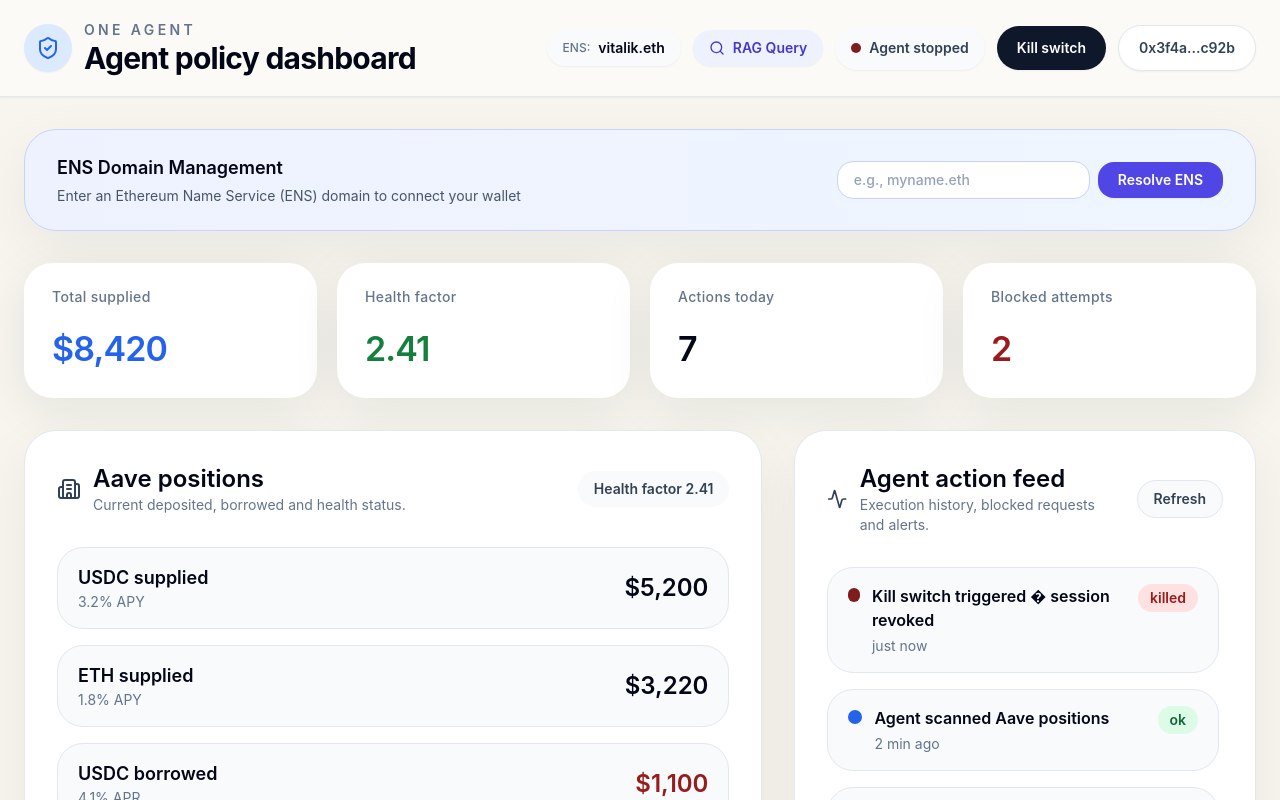
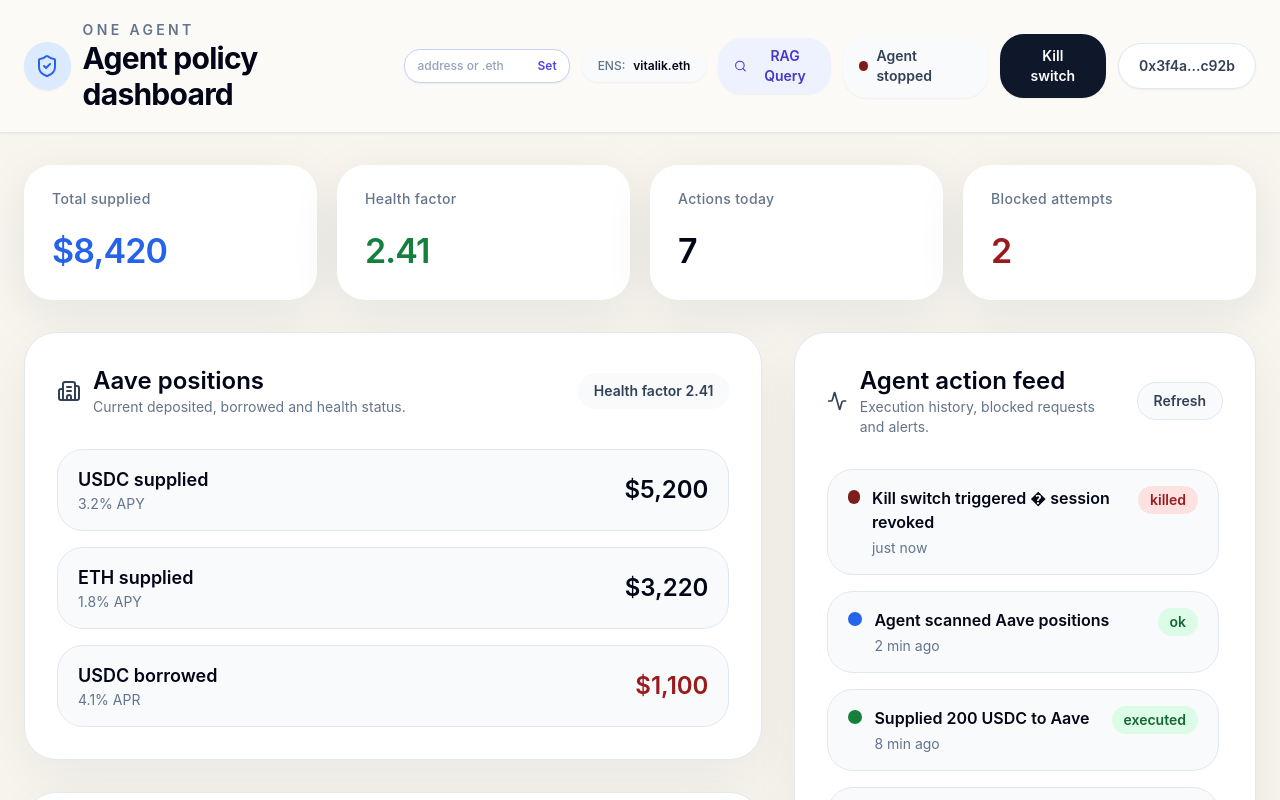
Before and after one commit to DecentralizedGlasses/One-Agent, a React (Vite) app in the folder frontend/: page / in a window 1280 px wide. Shown: the top 800 px of the page. Built offline with nearby package versions, Linux system fonts and the light colour scheme.

Commit message:
refactor: simplify ENS input to compact header field

```diff
--- a/frontend/src/App.tsx
+++ b/frontend/src/App.tsx
@@ -205,8 +205,24 @@ function App() {
 
           <div className="flex flex-col gap-3 sm:flex-row sm:items-center sm:justify-end">
             <div className="flex flex-col gap-2 sm:flex-row sm:items-center sm:gap-3">
-              <div className="flex items-center gap-2 rounded-3xl bg-slate-50 px-4 py-2 text-sm font-medium text-slate-700 shadow-sm">
-                <span className="text-xs text-slate-500">ENS:</span>
+              <div className="flex items-center gap-2 rounded-2xl border border-indigo-200 bg-white px-3 py-2 shadow-sm">
+                <input
+                  type="text"
+                  placeholder="address or .eth"
+                  value={ensInput}
+                  onChange={(e) => setEnsInput(e.target.value)}
+                  onKeyPress={(e) => e.key === "Enter" && handleENSResolve()}
+                  className="w-28 bg-transparent text-xs font-medium text-slate-950 placeholder-slate-400 outline-none"
+                />
+                <button
+                  onClick={handleENSResolve}
+                  className="text-xs font-semibold text-indigo-600 transition hover:text-indigo-700"
+                >
+                  Set
+                </button>
+              </div>
+              <div className="flex items-center gap-2 rounded-3xl bg-slate-50 px-4 py-2 text-xs font-medium text-slate-700 shadow-sm">
+                <span className="text-slate-500">ENS:</span>
                 <span className="font-semibold text-slate-950">{ensDomain}</span>
               </div>
               <button
@@ -233,32 +249,6 @@ function App() {
       </header>
 
       <main className="mx-auto max-w-[1420px] px-6 py-8">
-        {/* ENS Domain Input Section */}
-        <section className="mb-8 rounded-[32px] border border-indigo-200 bg-gradient-to-r from-indigo-50 to-blue-50 px-8 py-6 shadow-[0_18px_60px_rgba(15,23,42,0.06)]">
-          <div className="flex flex-col gap-4 sm:flex-row sm:items-center sm:justify-between">
-            <div>
-              <h3 className="text-lg font-semibold text-slate-950">ENS Domain Management</h3>
-              <p className="mt-1 text-sm text-slate-600">Enter an Ethereum Name Service (ENS) domain to connect your wallet</p>
-            </div>
-            <div className="flex flex-col gap-2 sm:flex-row sm:items-center">
-              <input
-                type="text"
-                placeholder="e.g., myname.eth"
-                value={ensInput}
-                onChange={(e) => setEnsInput(e.target.value)}
-                onKeyPress={(e) => e.key === "Enter" && handleENSResolve()}
-                className="rounded-2xl border border-indigo-200 bg-white px-4 py-2 text-sm font-medium text-slate-950 placeholder-slate-400 transition focus:border-indigo-500 focus:outline-none focus:ring-2 focus:ring-indigo-200"
-              />
-              <button
-                onClick={handleENSResolve}
-                className="rounded-2xl bg-indigo-600 px-5 py-2 text-sm font-semibold text-white transition hover:bg-indigo-700 shadow-sm"
-              >
-                Resolve ENS
-              </button>
-            </div>
-          </div>
-        </section>
-
         <section className="grid gap-5 sm:grid-cols-2 xl:grid-cols-4">
           {stats.map((stat) => (
             <StatCard key={stat.label} {...stat} />
```
